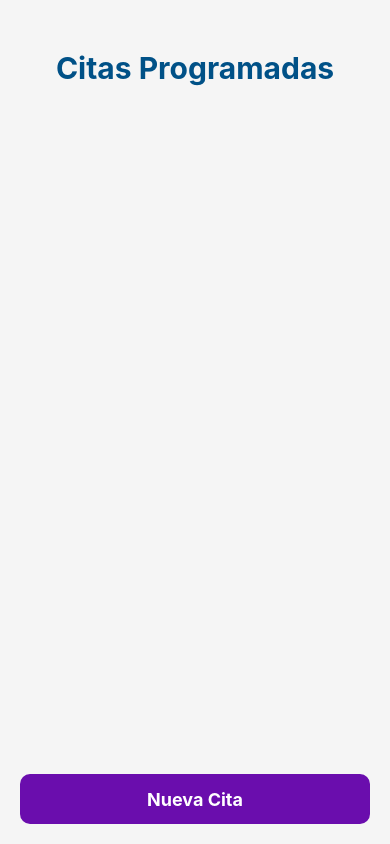
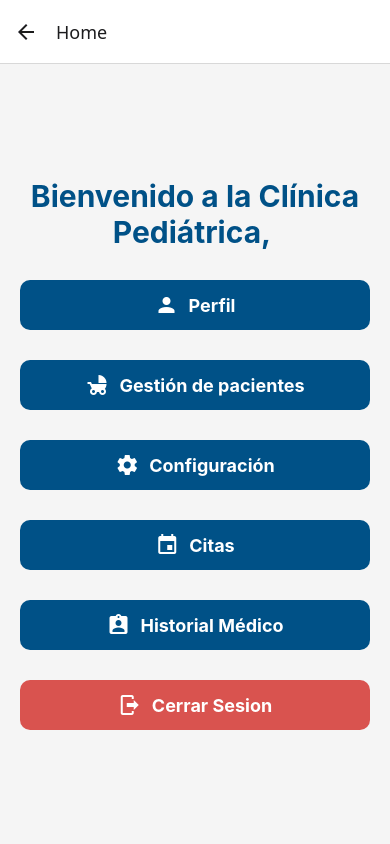
Before and after one commit to KarlaRomero17/examen_ii_karla_romero, a React Native app: screen /Home in a window 390 px wide. Built offline with nearby package versions, Linux system fonts and the light colour scheme.

Commit message:
agregando navigation

```diff
--- a/App.js
+++ b/App.js
@@ -1,19 +1,33 @@
-import React from 'react';
-import { View, Text, Button, StyleSheet } from 'react-native';
+
+import { UserProvider } from './frontend/src/context/UserContext';
+import { NavigationContainer } from '@react-navigation/native';
+import { createNativeStackNavigator } from '@react-navigation/native-stack';
+
 import LoginScreen from './frontend/src/screens/LoginScreen';
 import HomeScreen from './frontend/src/screens/HomeScreen';
 import ProfileScreen from './frontend/src/screens/ProfileScreen';
 import SettingsScreen from './frontend/src/screens/SettingsScreen';
-import UserInterfaceScreen from './frontend/src/screens/UserInterfaceScreen';
+import PatientsScreen from './frontend/src/screens/PatientsScreen';
 import AppointmentScreen from './frontend/src/screens/AppointmentScreen';
+
+
+
+const Stack = createNativeStackNavigator();
 const App = () => {
-
-// return <LoginScreen />
-  //return <HomeScreen />
- // return <ProfileScreen />
-  // return <SettingsScreen />
-  // return <UserInterfaceScreen />
-  return <AppointmentScreen />
+  return (
+    <UserProvider>
+      <NavigationContainer>
+        <Stack.Navigator initialRouteName="Login">
+          <Stack.Screen name="Login" component={LoginScreen} />
+          <Stack.Screen name="Home" component={HomeScreen} />
+          <Stack.Screen name="Profile" component={ProfileScreen} />
+          <Stack.Screen name="Settings" component={SettingsScreen} />
+          <Stack.Screen name="Patients" component={PatientsScreen} />
+          <Stack.Screen name="Appointment" component={AppointmentScreen} />
+        </Stack.Navigator>
+      </NavigationContainer>
+    </UserProvider>
+  );
 
 
 };
--- /dev/null
+++ b/frontend/src/context/UserContext.js
@@ -0,0 +1,20 @@
+
+import React, { createContext, useState } from "react";
+
+//creao una const para acceder a ella desde cualquier pantalla
+export const UserContext = createContext();
+
+export const UserProvider = ({ children }) => {
+
+    const [user, setUser] = useState({
+    });
+
+
+
+    return (
+        <UserContext.Provider value={{ user, setUser }}>
+            {children}
+        </UserContext.Provider>
+    );
+
+}
--- a/frontend/src/screens/HomeScreen.js
+++ b/frontend/src/screens/HomeScreen.js
@@ -1,38 +1,57 @@
 //importaciones
-import React from 'react';
+import { MaterialCommunityIcons } from '@expo/vector-icons';
+import  { useContext } from 'react';
 import { View, Text, Button, StyleSheet, TouchableOpacity } from 'react-native';
+import { UserContext } from '../context/UserContext';
+import { useNavigation } from '@react-navigation/native';
 
 //nuestro componente principal
 const HomeScreen = () => {
+
+    const navigation = useNavigation();
+    const { user } = useContext(UserContext);
+
     return (
         <View style={styles.container}>
             <Text style={styles.title}>Bienvenido a la Clínica
-                Pediátrica Karla Romero</Text>
+                Pediátrica, { user?.username }</Text>
 
-            <TouchableOpacity style={styles.button} onPress={() => { }}>
+            <TouchableOpacity style={styles.button} onPress={() => navigation.navigate('Profile')}>
+                <MaterialCommunityIcons name="account" size={24} color={"#ffff"} />
                 <Text style={styles.buttonText} >Perfil</Text>
             </TouchableOpacity>
 
             <View style={styles.spacer} />
 
+               <TouchableOpacity style={styles.button} onPress={() => navigation.navigate('Patients')}>
+                <MaterialCommunityIcons name="baby-carriage" size={24} color={"#ffff"} />
+                <Text style={styles.buttonText} >Gestión de pacientes</Text>
+            </TouchableOpacity>
+
+            <View style={styles.spacer} />
+
             <TouchableOpacity style={styles.button} onPress={() => { }}>
+                <MaterialCommunityIcons name="cog" size={24} color={"#ffff"} />
                 <Text style={styles.buttonText} >Configuración</Text>
             </TouchableOpacity>
 
             <View style={styles.spacer} />
 
             <TouchableOpacity style={styles.button} onPress={() => { }}>
+                <MaterialCommunityIcons name="calendar" size={24} color={"#ffff"} />
                 <Text style={styles.buttonText} >Citas</Text>
             </TouchableOpacity>
 
             <View style={styles.spacer} />
 
             <TouchableOpacity style={styles.button} onPress={() => { }}>
+                <MaterialCommunityIcons name="clipboard-account" size={24} color={"#ffff"} />
                 <Text style={styles.buttonText} >Historial Médico</Text>
             </TouchableOpacity>
             <View style={styles.spacer} />
 
             <TouchableOpacity style={styles.buttonDanger} onPress={() => { }}>
+                <MaterialCommunityIcons name="logout" size={24} color={"#ffff"} />
                 <Text style={styles.buttonText} >Cerrar Sesion</Text>
             </TouchableOpacity>
         </View>
@@ -67,11 +86,13 @@ const styles = StyleSheet.create({
         alignItems: 'center',
         marginTop: 10,
         alignSelf: 'center',
+        flexDirection: 'row',
     },
     buttonText: {
         color: '#fff',
         fontSize: 18,
         fontWeight: 'bold',
+        marginLeft: 10,
     },
       buttonDanger: {
         width: '100%',
@@ -82,6 +103,7 @@ const styles = StyleSheet.create({
         alignItems: 'center',
         marginTop: 10,
         alignSelf: 'center',
+        flexDirection: 'row',
     },
 });
 //exportamos nuestro componente
--- a/frontend/src/screens/LoginScreen.js
+++ b/frontend/src/screens/LoginScreen.js
@@ -1,15 +1,28 @@
-import React, { useState } from 'react';
+import React, { useContext, useState } from 'react';
 import { View, Text, TextInput, Button, StyleSheet, Image, TouchableOpacity } from 'react-native';
+import { UserContext } from '../context/UserContext';
+import { useNavigation } from '@react-navigation/native';
+
 const LoginScreen = () => {
     const [username, setUsername] = useState('');
     const [password, setPassword] = useState('');
 
     const [isFocused1, setIsFocused1] = useState(false);
     const [isFocused2, setIsFocused2] = useState(false);
+    const { setUser } = useContext(UserContext);
+    const navigation = useNavigation();
 
     const handleLogin = () => {
+        //si falta algun campo
+        if(!username || !password) {
+            alert('Completa todos los campos');
+            return;
+        }
 
-        console.log("Username:", username, "Password:", password);
+        setUser({username});
+        //navegar a la pantalla de inicio
+        navigation.navigate('Home');
+
     };
     return (
         <View style={styles.container}>
--- a/frontend/src/screens/UserInterfaceScreen.js
+++ b/frontend/src/screens/PatientsScreen.js
@@ -3,7 +3,7 @@ import { useState } from 'react';
 import { View, Text, TextInput, Button, ScrollView, StyleSheet, FlatList, TouchableOpacity } from
     'react-native';
 
-const UserInterfaceScreen = () => {
+const PatientsScreen = () => {
     const [inputText, setInputText] = useState('');
     const [patients, setPatients] = useState([]);
     const [isFocused, setIsFocused] = useState(false);
@@ -165,4 +165,4 @@ const styles = StyleSheet.create({
 });
 
 
-export default UserInterfaceScreen;
+export default PatientsScreen;
```
Also changed, not shown: package.json (+10 -3 lines), 1 other file (tests, documents, lock files or other folders).
